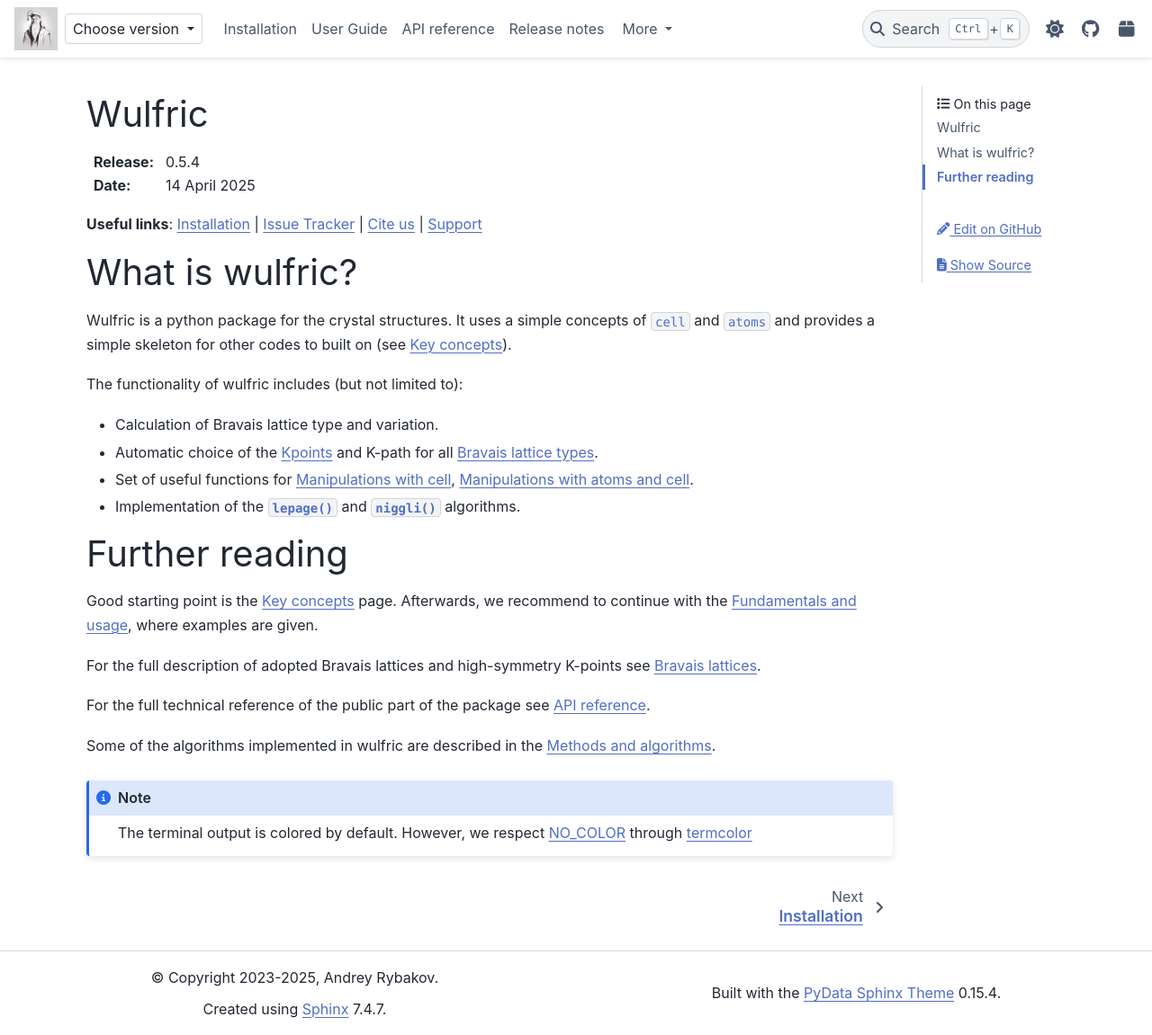
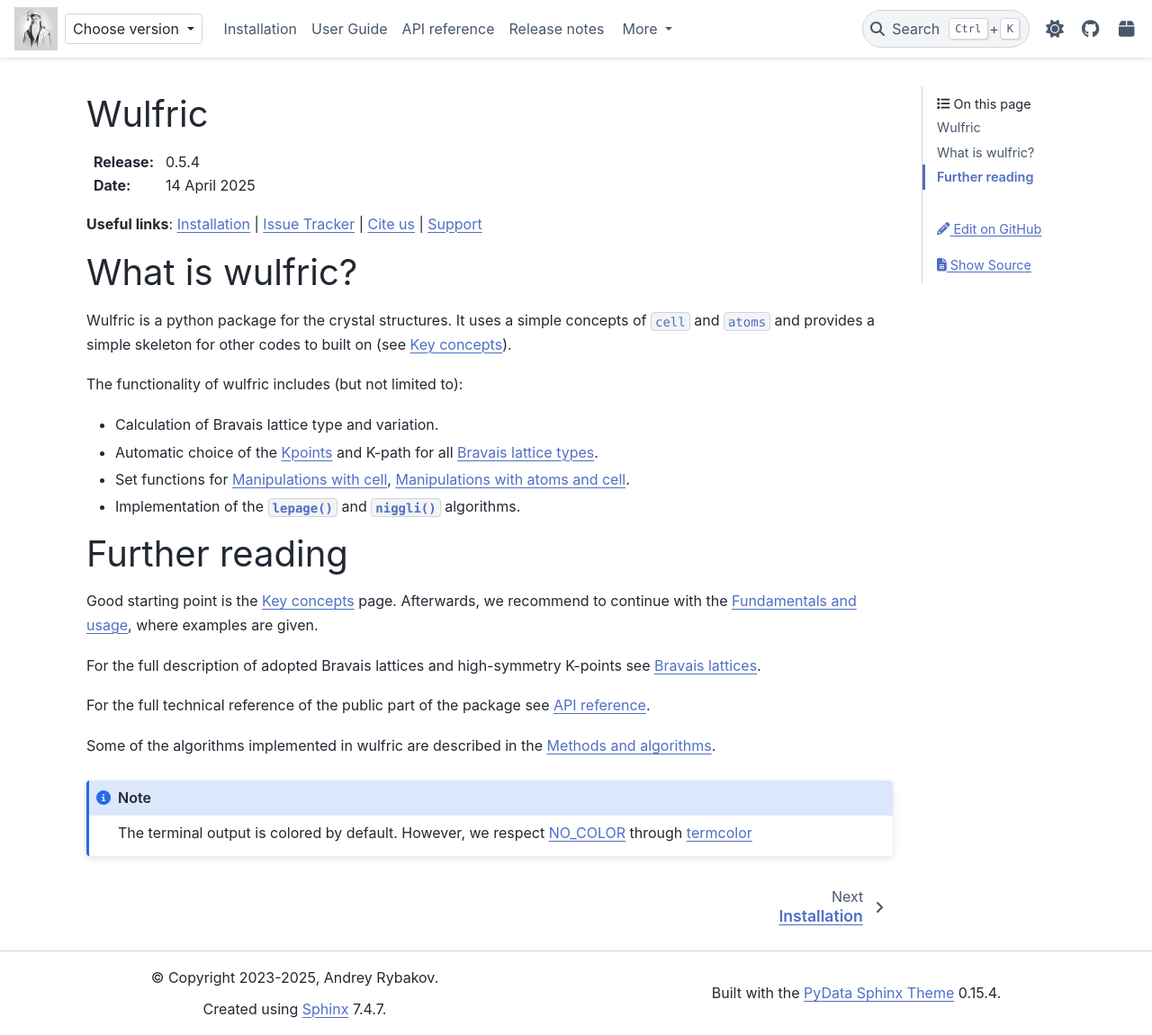
Before and after one commit to adrybakov/wulfric, a Sphinx documentation site: the page built from docs/source/index.rst, in a window 1280 px wide and 1151 px high. Shown: the whole window at 90% size. Built offline with Sphinx 7.4.7 and the PyData theme 0.15.4, drawn with Linux system fonts in a browser that asks for light colours; a script that is not in the unit is left out.

Commit message:
Update index.rst

```diff
--- a/docs/source/index.rst
+++ b/docs/source/index.rst
@@ -38,7 +38,7 @@ The functionality of wulfric includes (but not limited to):
 * Automatic choice of the :ref:`Kpoints <user-guide_usage_kpoints>`
   and K-path for all :ref:`Bravais lattice types <user-guide_conventions_bravais-lattices>`.
 
-* Set of useful functions for :ref:`user-guide_usage_cell`, :ref:`user-guide_usage_crystal`.
+* Set functions for :ref:`user-guide_usage_cell`, :ref:`user-guide_usage_crystal`.
 
 * Implementation of the :py:func:`.lepage` and :py:func:`.niggli` algorithms.
 
```
